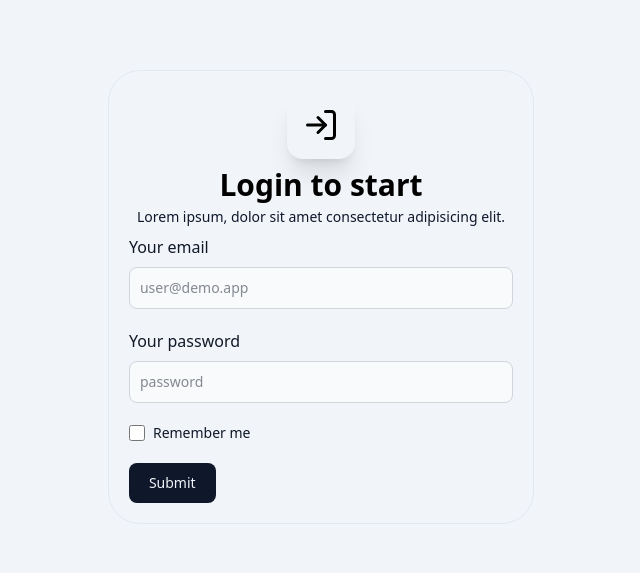
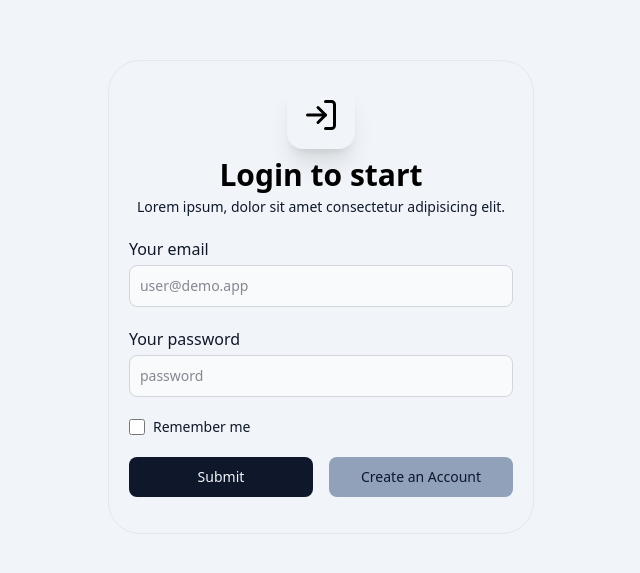
Before and after one commit to stywn93/sinau, a React (Vite) app: page / in a window 1280 px wide. Shown: the part 115-688 px from the top of the page, without its empty margins (319-959 px from the left). Built offline with nearby package versions, Linux system fonts and the light colour scheme.

Commit message:
add btn register

```diff
--- a/package.json
+++ b/package.json
@@ -13,6 +13,7 @@
     "@tailwindcss/vite": "^4.1.16",
     "react": "^19.1.1",
     "react-dom": "^19.1.1",
+    "react-router": "^7.9.5",
     "tailwindcss": "^4.1.16"
   },
   "devDependencies": {
--- a/src/App.jsx
+++ b/src/App.jsx
@@ -1,6 +1,7 @@
 import { useState } from "react";
 import "./App.css";
 import Logo from "./assets/Logo";
+import { Link } from "react-router";
 
 function App() {
   const [count, setCount] = useState(0);
@@ -35,10 +36,10 @@ function App() {
             <p className="text-slate-900 dark:text-slate-600 text-center text-sm">Lorem ipsum, dolor sit amet consectetur adipisicing elit.</p>
           </div>
           <form class="max-w-md mx-auto">
-            <div class="mb-5">
+            <div class="my-5">
               <label
                 for="email"
-                class="block mb-2 text-md font-medium text-gray-900 dark:text-white"
+                class="block mb-1 text-md font-medium text-gray-900 dark:text-white"
               >
                 Your email
               </label>
@@ -53,7 +54,7 @@ function App() {
             <div class="mb-5">
               <label
                 for="password"
-                class="block mb-2 text-md font-medium text-gray-900 dark:text-white"
+                class="block mb-1 text-md font-medium text-gray-900 dark:text-white"
               >
                 Your password
               </label>
@@ -82,12 +83,20 @@ function App() {
                 Remember me
               </label>
             </div>
-            <button
-              type="submit"
-              class="text-slate-100 dark:text-slate-900 bg-slate-900 hover:bg-slate-800 focus:ring-4 focus:outline-none focus:ring-slate-300 font-medium rounded-lg text-sm w-full sm:w-auto px-5 py-2.5 text-center dark:bg-slate-100 dark:hover:bg-slate-50 dark:focus:ring-slate-800"
-            >
-              Submit
-            </button>
+            <div className="mb-4 flex flex-col sm:flex-row justify-evenly gap-4">
+              <button
+                type="submit"
+                className="flex-1 text-slate-100 dark:text-slate-900 bg-slate-900 hover:bg-slate-800 focus:ring-4 focus:outline-none focus:ring-slate-300 font-medium rounded-lg text-sm sm:w-auto px-5 py-2.5 text-center dark:bg-slate-100 dark:hover:bg-slate-50 dark:focus:ring-slate-800 cursor-pointer"
+              >
+                Submit
+              </button>
+              <Link
+              to="/"
+                className="flex-1 text-slate-900 dark:text-slate-50 bg-slate-400 hover:bg-slate-300 focus:ring-4 focus:outline-none focus:ring-slate-300 font-medium rounded-lg text-sm w-full sm:w-auto px-5 py-2.5 text-center dark:bg-slate-600 dark:hover:bg-slate-50 dark:focus:ring-slate-600"
+              >
+                Create an Account
+              </Link>
+            </div>
           </form>
         </div>
       </div>
--- a/src/main.jsx
+++ b/src/main.jsx
@@ -1,9 +1,14 @@
-import { StrictMode } from 'react'
-import { createRoot } from 'react-dom/client'
-import App from './App.jsx'
+import { StrictMode } from "react";
+import { createRoot } from "react-dom/client";
+import App from "./App.jsx";
+import { BrowserRouter, Route, Routes } from "react-router";
 
-createRoot(document.getElementById('root')).render(
+createRoot(document.getElementById("root")).render(
   <StrictMode>
-    <App />
-  </StrictMode>,
-)
+    <BrowserRouter>
+      <Routes>
+        <Route path="/" element={<App />}></Route>
+      </Routes>
+    </BrowserRouter>
+  </StrictMode>
+);
```
Also changed, not shown: 1 other file (tests, documents, lock files or other folders).
